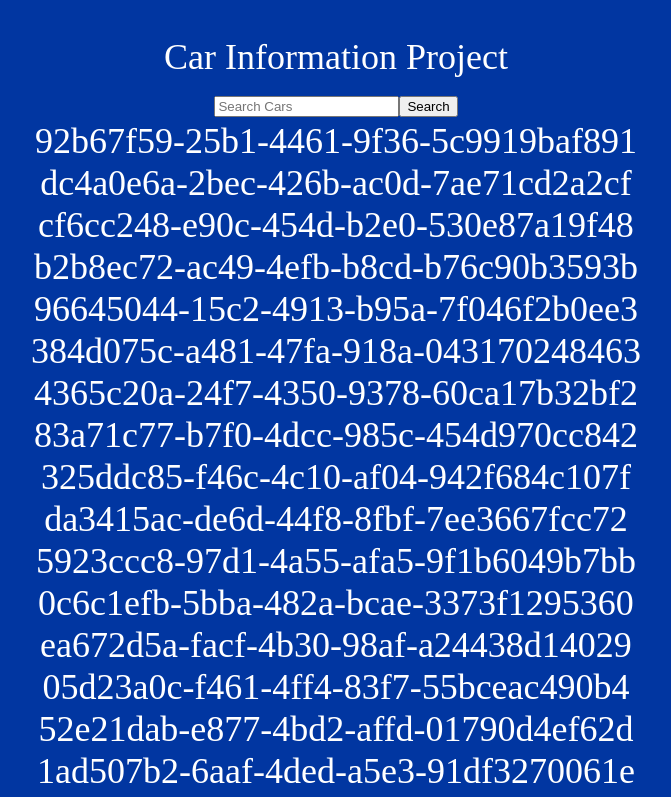
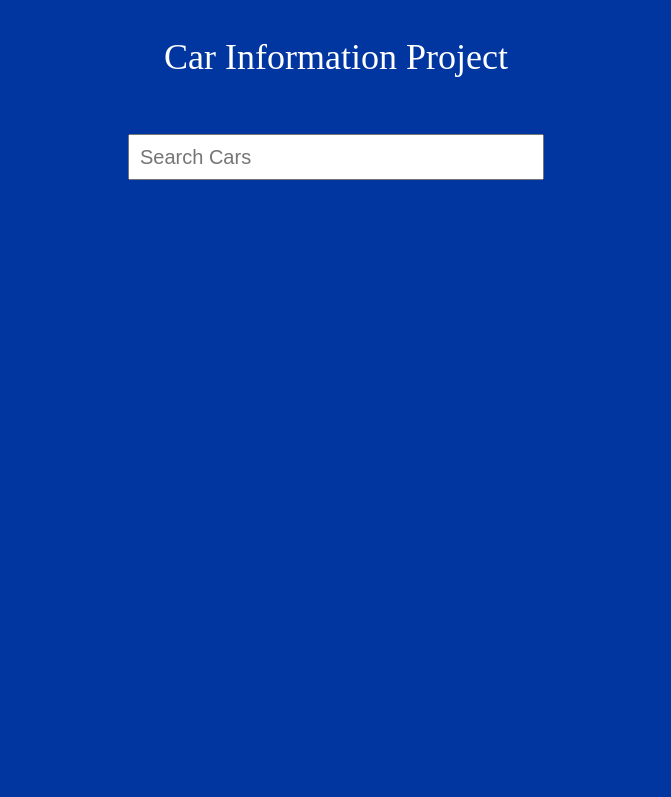
Before and after one commit to IanIsom/IPSecureProject, a React (Create React App) app: page / in a window 1280 px wide. Shown: the top 797 px of the page, without its empty margins (304-975 px from the left). Built offline with nearby package versions, Linux system fonts and the light colour scheme.

Commit message:
Search implementation with filter

```diff
--- a/src/App.css
+++ b/src/App.css
@@ -1,4 +1,5 @@
 .App {
+  justify-content: center;
   text-align: center;
 }
 
@@ -32,8 +33,17 @@
   background-color: lightblue;
 }
 
-.SearchBar {
-  align-items: right;
+.App input {
+  margin-top: 20px;
+  width: 400px;
+  height: 40px;
+  font-size: 20px;
+  padding-left: 10px;
+}
+
+.cars{
+  font-size: 20px;
+  line-height: 30px;
 }
 
 @keyframes App-logo-spin {
--- a/src/App.js
+++ b/src/App.js
@@ -1,24 +1,72 @@
 import './App.css';
-import SearchBar from './search';
 import JSONDATA from './Cars.json';
+import { useState } from 'react';
+
 
 function App() {
+  const [searchTerm, setSearchTerm] = useState("");
   return (
     <div className="App">
       <header className="App-header">
         <p>
           Car Information Project
-          <SearchBar />
-          {JSONDATA.map((val, key) => {
-            return <div>{val.id}</div>
-          })}
         </p>
+        <input
+          type="text"
+          placeholder="Search Cars"
+          onChange={(event) => {
+            setSearchTerm(event.target.value);
+          }}
+        />
+        {JSONDATA.filter((val) => {
+
+          if (searchTerm === "" || val.id === null || val.lot.name === null  || val.lot.city === null || val.lot.country === null || val.make === null || val.model === null || val.year === null || val.vin === null || val.askingPrice === null || val.dealerCost === null || val.color === null || val.dateListed === null) {
+            return;
+          }
+          else if (val.id.includes(searchTerm)) {
+            return val;
+          }
+          else if (val.lot.name.toLowerCase().includes(searchTerm.toLowerCase())) {
+            return val;
+          }
+          else if (val.lot.city.toLowerCase().includes(searchTerm.toLowerCase())) {
+            return val;
+          }
+          else if (val.lot.country.toLowerCase().includes(searchTerm.toLowerCase())) {
+            return val;
+          }
+          else if (val.make.toLowerCase().includes(searchTerm.toLowerCase())) {
+            return val;
+          }
+          else if (val.model.toLowerCase().includes(searchTerm.toLowerCase())) {
+            return val;
+          }
+          else if (String(val.year).includes(searchTerm)) {
+            return val;
+          }
+          else if (val.vin.toLowerCase().includes(searchTerm.toLowerCase())) {
+            return val;
+          }
+          else if (String(val.askingPrice).includes(searchTerm)) {
+            return val;
+          }
+          else if (String(val.dealerCost).includes(searchTerm)) {
+            return val;
+          }
+          else if (val.color.toLowerCase().includes(searchTerm.toLowerCase())) {
+            return val;
+          }
+          else if (String(val.dateListed).includes(searchTerm)) {
+            return val;
+          }
+
+        }).map((val, key) => {
+          return <div className="cars" key={key}>{val.color} {val.make} {val.model} located at {val.lot.name} in {val.lot.city}, {val.lot.country}</div>
+        })}
+
       </header>
 
     </div>
   );
 }
-
-
-
 export default App;
--- a/src/search.js
+++ /dev/null
@@ -1,15 +0,0 @@
-import './App.css';
-
-const SearchBar = () => (
-    <form action="/" method="get">
-        <input
-            type="text"
-            id="header-search"
-            placeholder="Search Cars"
-            name="s"
-        />
-        <button type="submit">Search</button>
-    </form>
-);
-
-export default SearchBar;
```
